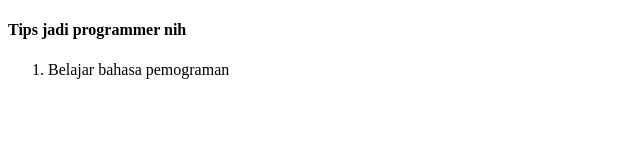
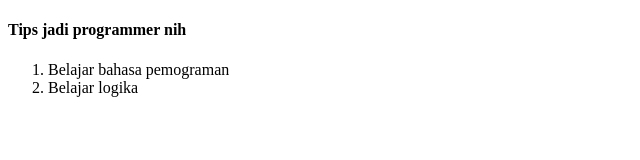
Before and after one commit to stefkwan/gitflow-practice, a plain HTML site: page index.html in a window 1280 px wide. Shown: the whole page, without its empty margins (0-640 px from the left). Drawn offline with Linux system fonts and the light colour scheme.

Commit message:
fitur1 step 2

```diff
--- a/index.html
+++ b/index.html
@@ -7,6 +7,7 @@
 	<h4>Tips jadi programmer nih</h4>
 	<ol>
 		<li>Belajar bahasa pemograman</li>
+		<li>Belajar logika</li>
 	</ol>
 </body>
 </html>
```
